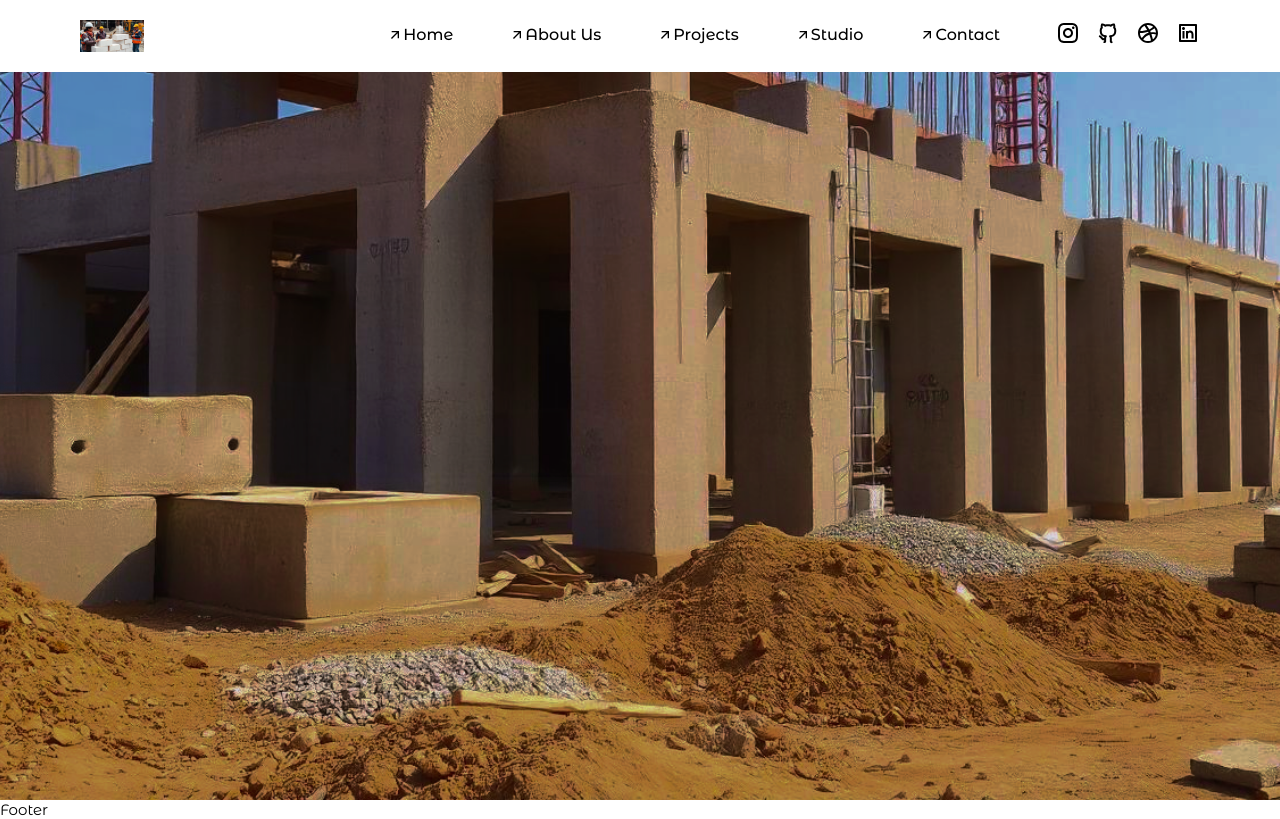
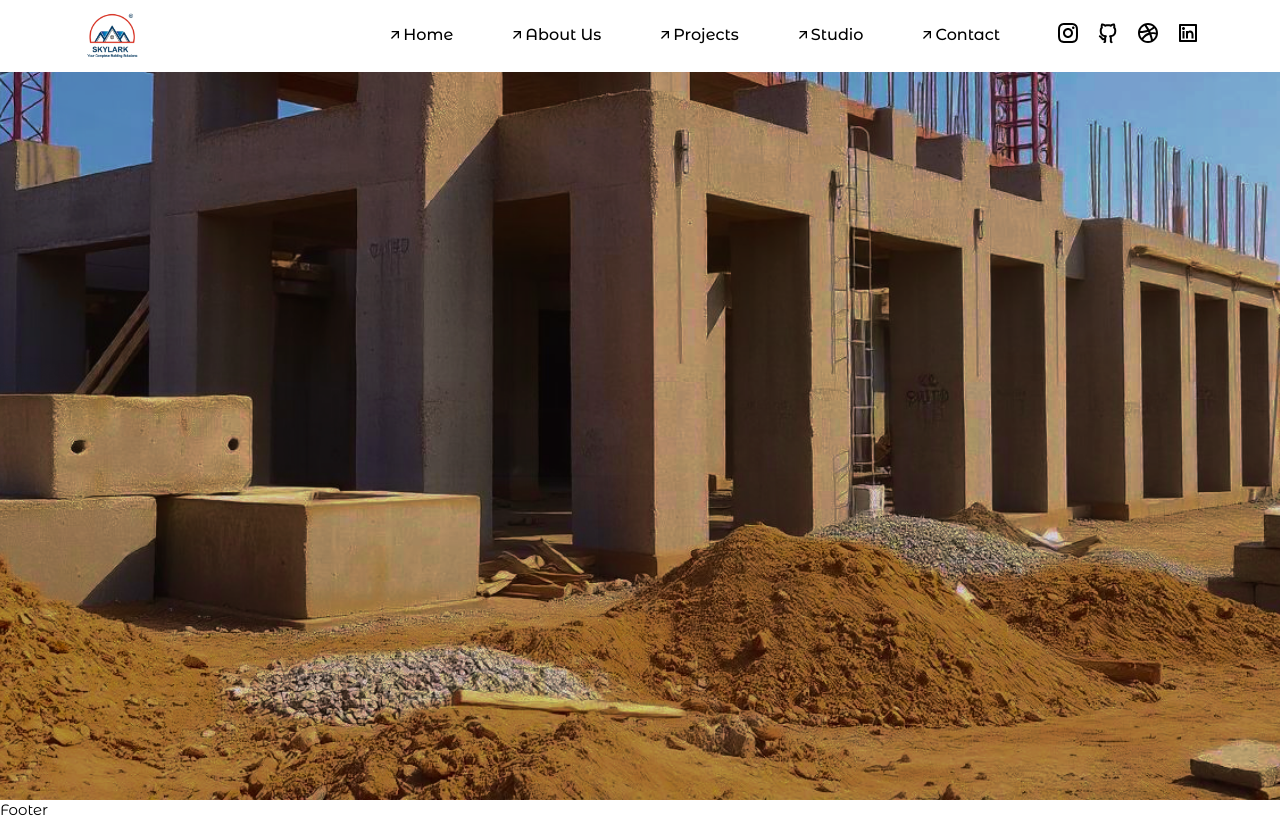
Before and after one commit to adityasharma0131/SKYLAR, a React (Vite) app: page / in a window 1280 px wide. Built offline with nearby package versions, Linux system fonts and the light colour scheme.

Commit message:
header img

```diff
--- a/src/components/Header.jsx
+++ b/src/components/Header.jsx
@@ -1,4 +1,5 @@
 import React, { useState } from "react";
+import logo from "../assets/headerlogo.png";
 import {
   RiArrowRightUpLine,
   RiCloseLine,
@@ -23,7 +24,7 @@ const ResponsiveNavbar = () => {
   return (
     <header className="header" id="header">
       <nav className="nav container">
-        <img className="nav__logo" src="/src/assets/heroimg1.png" alt="Logo" />
+        <img className="nav__logo" src={logo} alt="Logo" />
 
         <div
           className={`nav__menu ${menuVisible ? "show-menu" : ""}`}
```
